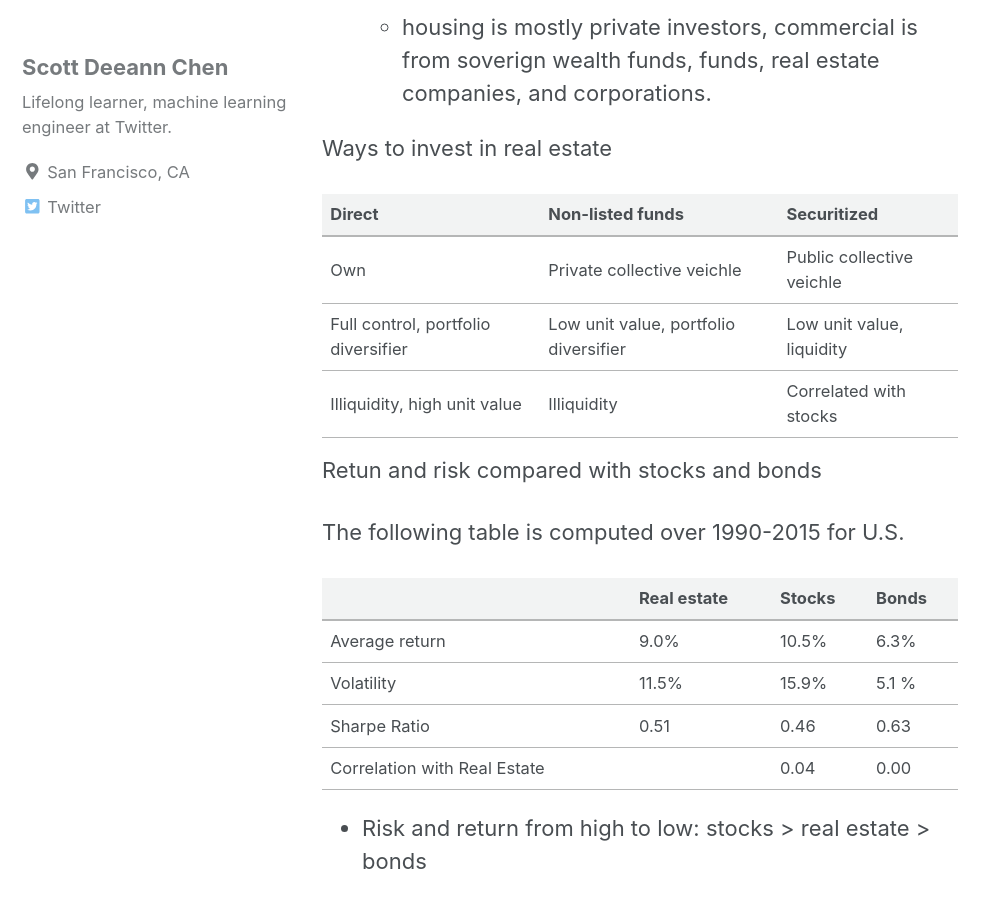
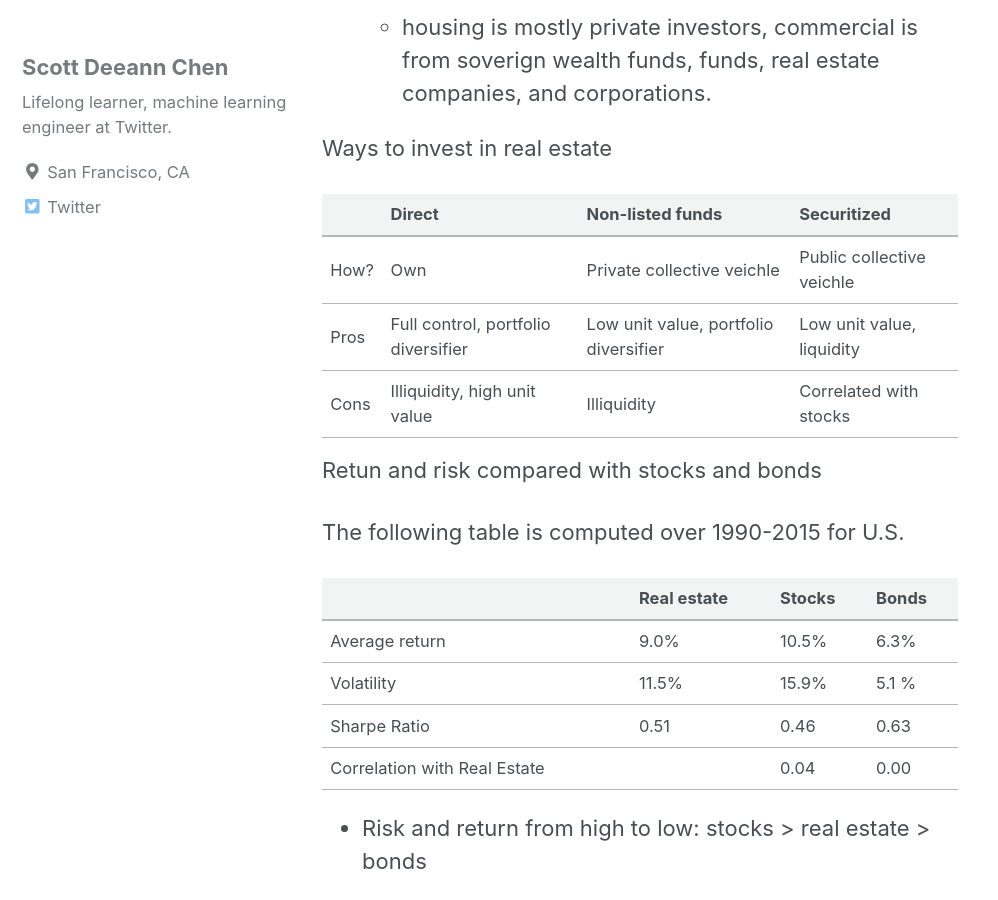
Before and after one commit to sdachen/aweather.github.io, a Jekyll site: the page built from _posts/2018-05-06-real-estate-investment.markdown, in a window 1280 px wide and 900 px high, scrolled down 856 px. Shown: the whole window, without its empty margins (0-998 px from the left). Built offline with Jekyll 4.4.1, drawn with Linux system fonts in a browser that asks for light colours; nearby versions of some CDN libraries.

Commit message:
Fix image

```diff
--- a/_posts/2018-05-06-real-estate-investment.markdown
+++ b/_posts/2018-05-06-real-estate-investment.markdown
@@ -21,11 +21,11 @@ Features of real estate investments
 
 Ways to invest in real estate
 
-| Direct        | Non-listed funds  | Securitized  |
-| ------------- | ------------- | ----- |
-| Own      | Private collective veichle | Public collective veichle |
-| Full control, portfolio diversifier | Low unit value, portfolio diversifier | Low unit value, liquidity |
-| Illiquidity, high unit value | Illiquidity | Correlated with stocks |
+| | Direct | Non-listed funds | Securitized |
+| --- | --- | --- | --- |
+| How? | Own      | Private collective veichle | Public collective veichle |
+| Pros | Full control, portfolio diversifier | Low unit value, portfolio diversifier | Low unit value, liquidity |
+| Cons | Illiquidity, high unit value | Illiquidity | Correlated with stocks |
 
 Retun and risk compared with stocks and bonds
 
@@ -40,7 +40,7 @@ The following table is computed over 1990-2015 for U.S.
 
 - Risk and return from high to low: stocks > real estate > bonds
 
-![Stocks, Bonds, Real Estate Efficient Frontier]({{ "/assets/img/investment-management/stock-bond-real-estate-efficient-frontier.png" | absolute_url }})
+![Stocks, Bonds, Real Estate Efficient Frontier](/assets/img/investment-management/stock-bond-real-estate-efficient-frontier.png)
 A few observations
 - Real estate should not take more than 50% of the investment to be on the efficient frontier.
 - Without real estate, the only way to be on the efficient frontier is 100% stocks.
```
